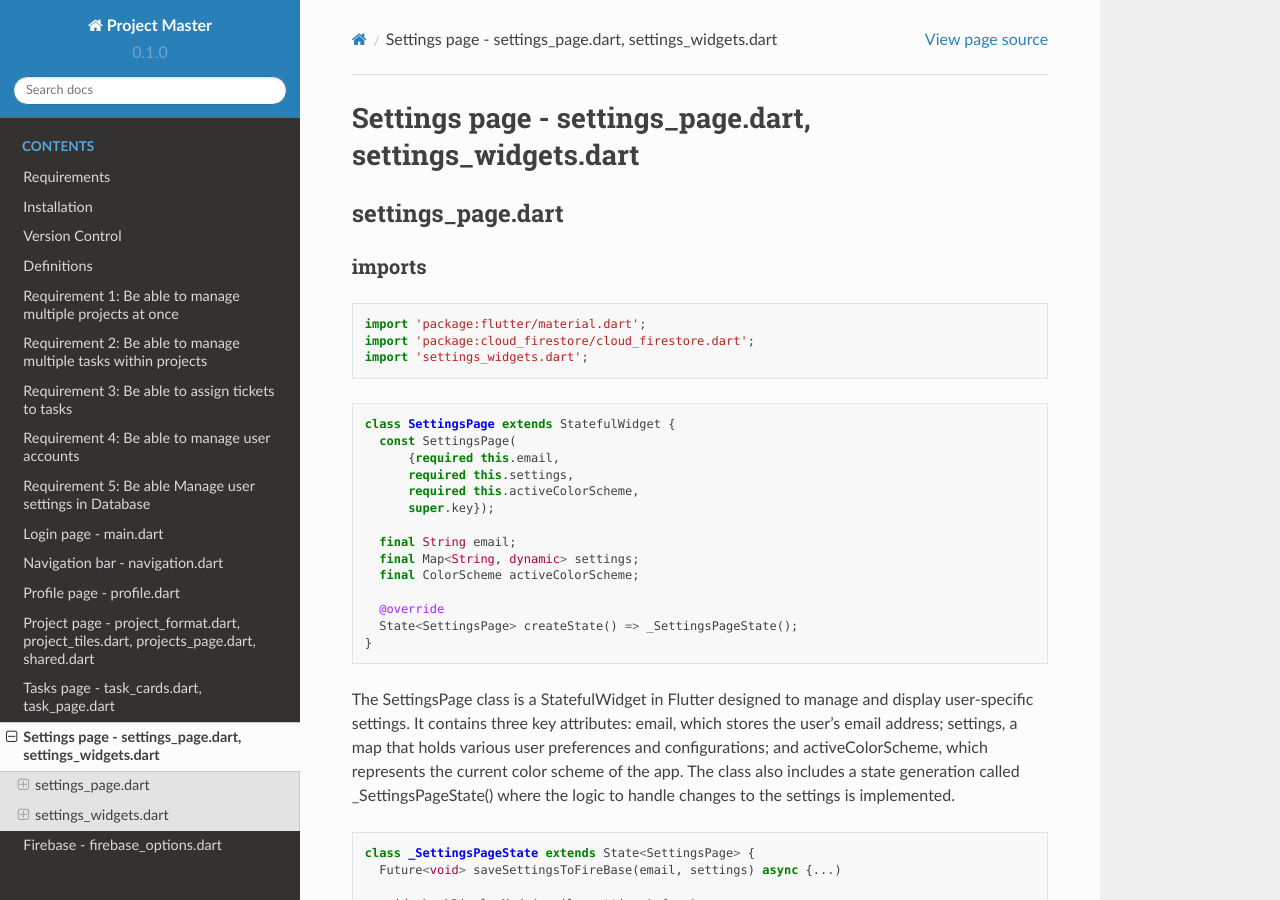
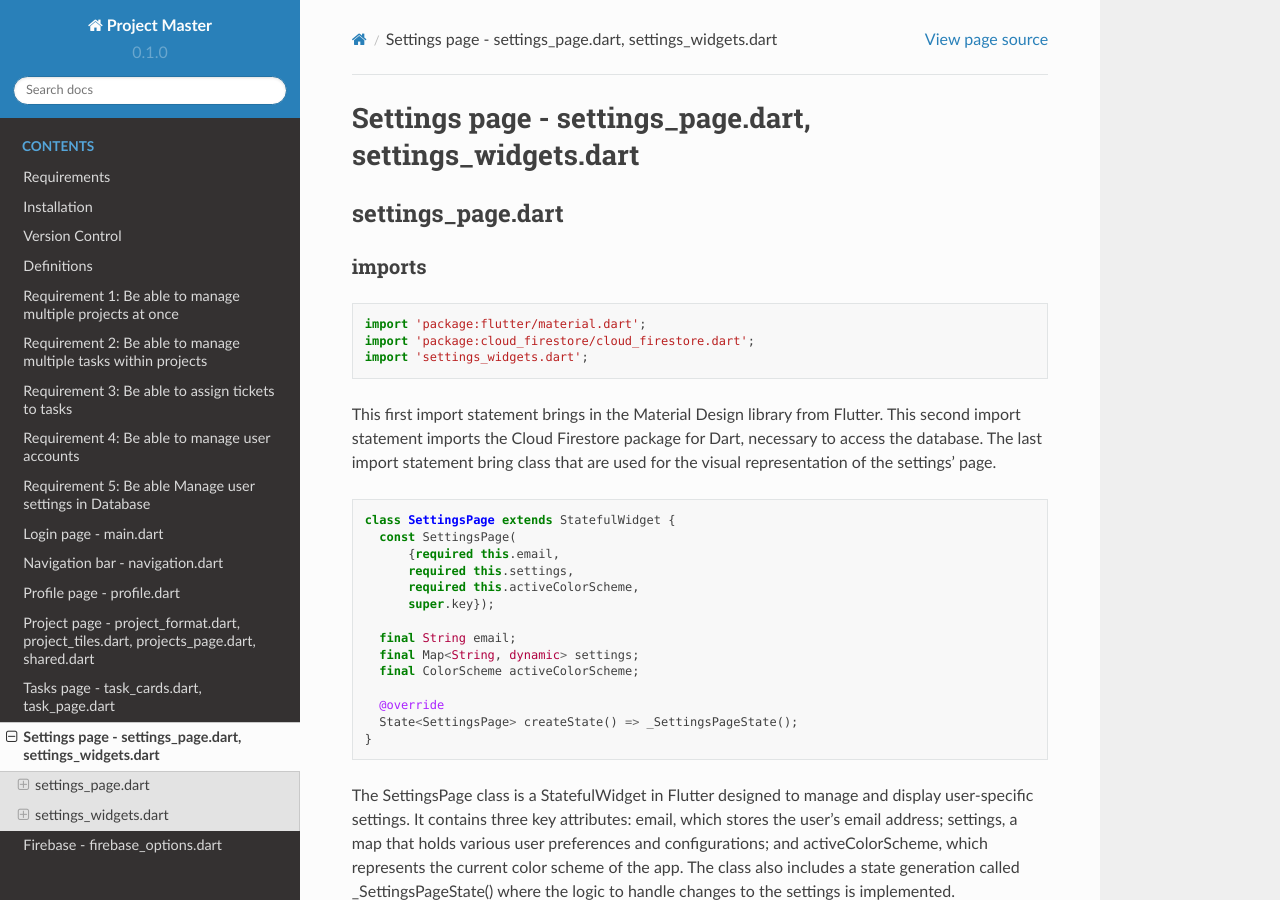
Before and after one commit to setap5d/rtd, a Sphinx documentation site: the page built from docs/source/components/settings.rst, in a window 1280 px wide and 900 px high. Built offline with Sphinx 7.4.7 and the Read the Docs theme 2.0.0, drawn with Linux system fonts in a browser that asks for light colours; some of the changed text lies outside the part shown.

Commit message:
Update settings.rst
Forgot to talk about the imports. All done now

```diff
--- a/docs/source/components/settings.rst
+++ b/docs/source/components/settings.rst
@@ -13,6 +13,8 @@ imports
   import 'package:flutter/material.dart';
   import 'package:cloud_firestore/cloud_firestore.dart';
   import 'settings_widgets.dart';
+
+This first import statement brings in the Material Design library from Flutter. This second import statement imports the Cloud Firestore package for Dart, necessary to access the database. The last import statement bring class that are used for the visual representation of the settings' page.
 
 .. code-block:: dart
 
@@ -208,7 +210,7 @@ imports
 
   import 'package:flutter/material.dart';
 
-
+This first import statement brings in the Material Design library from Flutter.
 
 .. code-block:: dart
 
```
